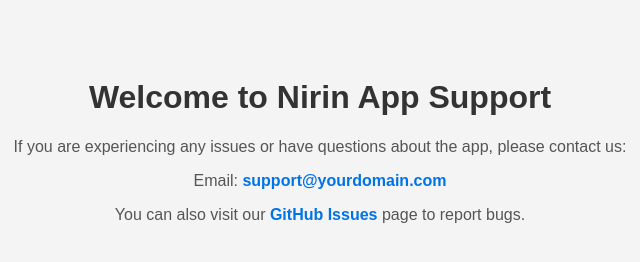
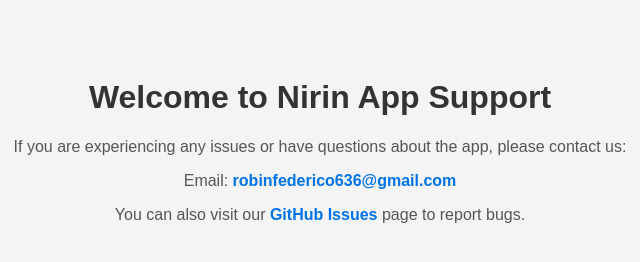
Before and after one commit to 4mater4su/Nirin-support, a plain HTML site: page index.html in a window 1280 px wide. Shown: the full height of the page, 320-960 px from the left. Drawn offline with Linux system fonts and the light colour scheme.

Commit message:
new email

```diff
--- a/index.html
+++ b/index.html
@@ -30,7 +30,7 @@
 <body>
     <h1>Welcome to Nirin App Support</h1>
     <p>If you are experiencing any issues or have questions about the app, please contact us:</p>
-    <p>Email: <a href="mailto:support@yourdomain.com">support@yourdomain.com</a></p>
+    <p>Email: <a href="mailto:robinfederico636@gmail.com">robinfederico636@gmail.com</a></p>
     <p>You can also visit our <a href="https://github.com/4mater4su/nirin-support/issues">GitHub Issues</a> page to report bugs.</p>
 </body>
 </html>
```
